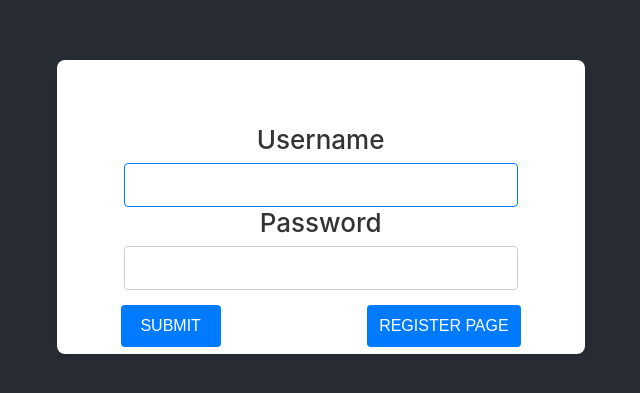
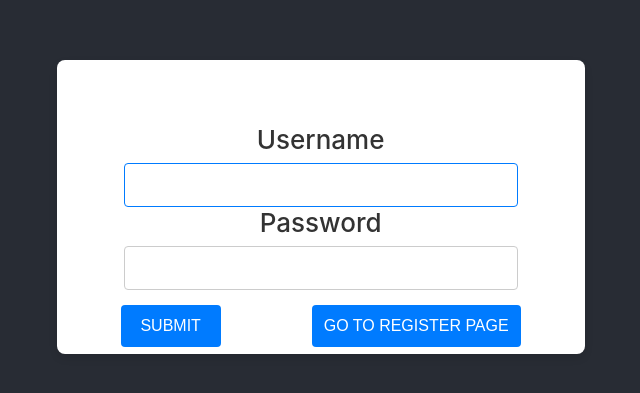
Before and after one commit to 40582229/sports-front, a React (Create React App) app: page / in a window 1280 px wide. Shown: the part 193-586 px from the top of the page, without its empty margins (339-979 px from the left). Built offline with nearby package versions, Linux system fonts and the light colour scheme.

Commit message:
added more login and register features

```diff
--- a/src/components/InputForm/InputForm.scss
+++ b/src/components/InputForm/InputForm.scss
@@ -70,6 +70,11 @@ form .my-button, .register-button, .login-button {
     color: red;
 
 }
+.success{
+    font-size:small;
+    color: green;
+
+}
 .my-button{
 
     float: left;
--- a/src/components/InputForm/InputForm.tsx
+++ b/src/components/InputForm/InputForm.tsx
@@ -1,5 +1,4 @@
 import React, { Dispatch, SetStateAction, useState } from "react";
-import {handleLogin} from '../../../src/Methods/methods'
 import Form from "react-bootstrap/Form";
 import MyButton from "../MyButton/MyButton";
 import './InputForm.scss'
@@ -7,10 +6,10 @@ interface InputFormProps{
     type: string,
     setRoute:Dispatch<SetStateAction<string>>,
     handleSubmit:(username:string, password:string)=>Promise<void>,
-    errorMessage:string
+    message:Object
 }
 
-const InputForm =  ({type,setRoute , handleSubmit, errorMessage}:InputFormProps) =>{
+const InputForm =  ({type,setRoute , handleSubmit, message,}:InputFormProps) =>{
 
     const [username, setUsername] = useState("");
 
@@ -41,7 +40,7 @@ const InputForm =  ({type,setRoute , handleSubmit, errorMessage}:InputFormProps)
                 onChange={(e) => setPassword(e.target.value)}
               />
             </Form.Group>
-            <div className="error"> {errorMessage}</div>
+            <div className={Object.keys(message)[0]}>{message[Object.keys(message)[0]]}</div>
             <div>
             <MyButton buttonText={"SUBMIT"} handleOnClick={()=>handleSubmit(username, password)}></MyButton>
             <MyButton buttonText={type} setRoute={setRoute}></MyButton>
--- a/src/components/Screens/LoginScreen/LoginScreen.tsx
+++ b/src/components/Screens/LoginScreen/LoginScreen.tsx
@@ -5,23 +5,24 @@ import { handleLogin } from "Methods/methods";
 interface LoginScreenProps{
     setRoute:Dispatch<SetStateAction<string>>
 }
+
 const LoginScreen = ({setRoute}:LoginScreenProps) =>{
 
-  const [errorMessage, setErrorMessage] = useState("");
+  const [message, setMessage] = useState("");
 
   const handleSubmit = async (username:string, password:string) => {
     const loginResponse = await handleLogin(username, password);
     console.log(loginResponse);
-    if(loginResponse['error']){
-      setErrorMessage(loginResponse['error'])
-    }else{
+    if(loginResponse){
+      setMessage(loginResponse)
+    }/*else{
       setRoute('rokas');
-    }
+    }*/
 
   }
 
   return (
-    <InputForm type="register" setRoute={setRoute} handleSubmit={handleSubmit} errorMessage={errorMessage}></InputForm>
+    <InputForm type="register" setRoute={setRoute} handleSubmit={handleSubmit} message={message}></InputForm>
   );
 }
 
--- a/src/components/Screens/RegisterScreen/RegisterScreen.tsx
+++ b/src/components/Screens/RegisterScreen/RegisterScreen.tsx
@@ -8,21 +8,18 @@ interface RegisterScreenProps{
 }
 const RegisterScreen = ({setRoute}:RegisterScreenProps) =>{
 
-  const [errorMessage, setErrorMessage] = useState("")
+  const [message, setMessage] = useState({})
 
   const handleSubmit = async (username:string, password:string) => {
     const registerResponse = await handleRegister(username, password);
     console.log(registerResponse);
-    if(registerResponse['error']){
-      setErrorMessage(registerResponse['error'])
-    }else{
-      setRoute('rokas');
+    if(registerResponse){
+      setMessage(registerResponse)
     }
-
   }
 
   return (
-    <InputForm type="login" setRoute={setRoute} handleSubmit={handleSubmit} errorMessage={errorMessage}></InputForm>
+    <InputForm type="login" setRoute={setRoute} handleSubmit={handleSubmit} message={message}></InputForm>
   );
 }
 
--- a/src/locales/en/translation.json
+++ b/src/locales/en/translation.json
@@ -1,5 +1,5 @@
 {
-    "register":"REGISTER PAGE",
-    "login": "LOGIN PAGE",
+    "register":"GO TO REGISTER PAGE",
+    "login": "GO TO LOGIN PAGE",
     "submit":"SUBMIT"
 }
```
